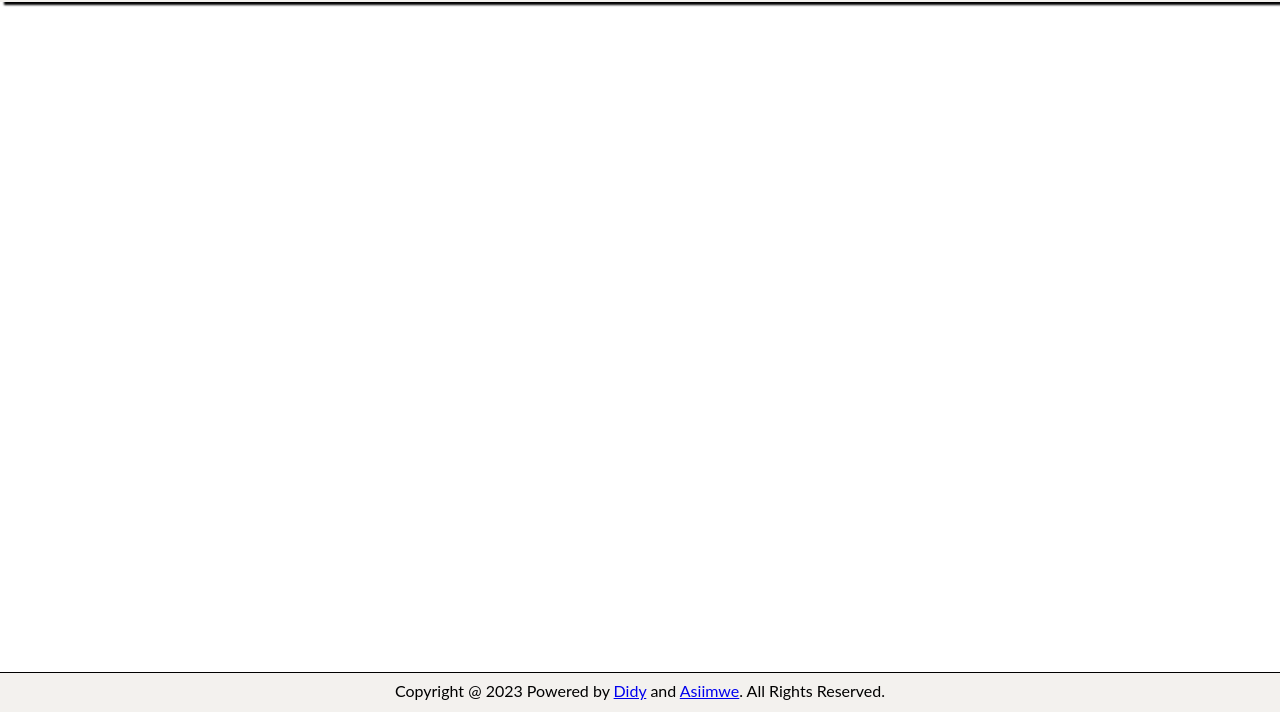
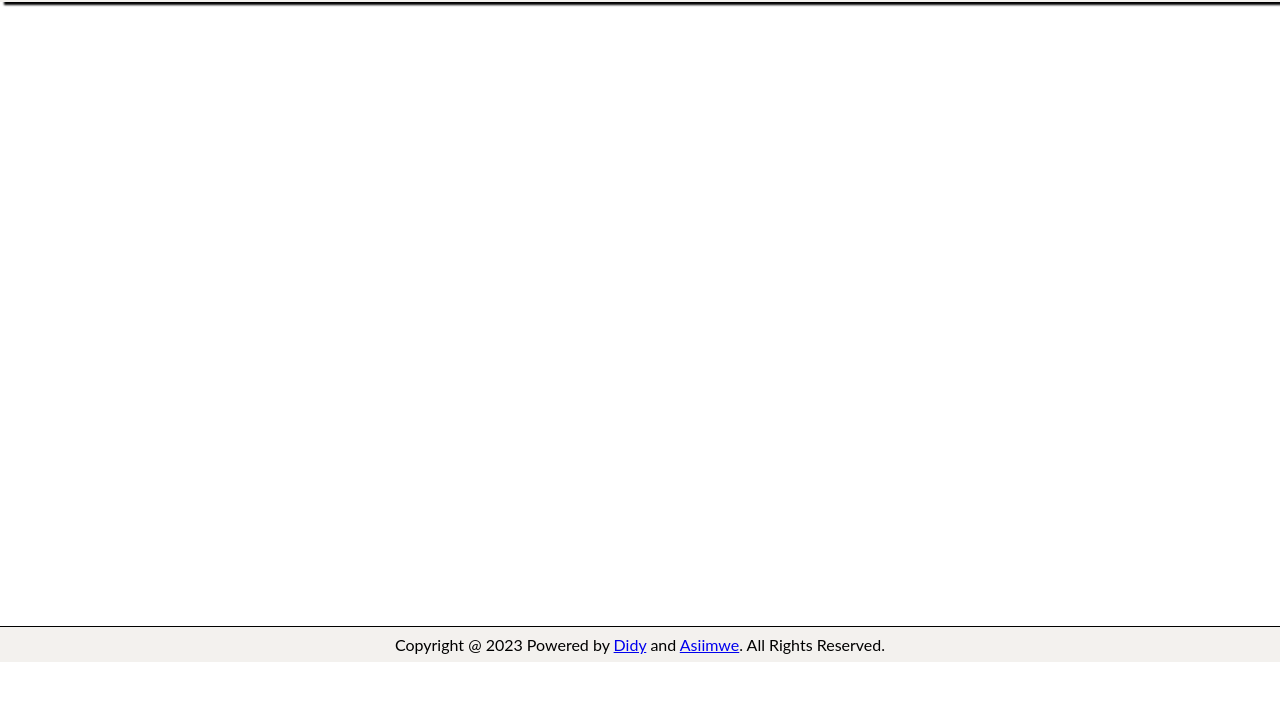
Before and after one commit to diarisdiakite/js-group-capstone, a website built with webpack: page src/index.html in a window 1280 px wide. Shown: the part 88-800 px from the top of the page. Built offline with nearby package versions, Linux system fonts and the light colour scheme; no server answers.

Commit message:
Update Readme. Remove footer fixed position.

```diff
--- a/src/assets/css/style.css
+++ b/src/assets/css/style.css
@@ -89,8 +89,8 @@ nav a:hover {
   Main page
 */
 main {
-  height: 70vh;
-  margin-top: 90px;
+  min-height: 70vh;
+  margin: 2rem 0;
 }
 
 .main-items {
@@ -137,7 +137,8 @@ img {
   height: 5%;
   text-align: center;
   background-color: var(--my-header-footer-bg-color);
-  position: fixed;
+
+  /* position: fixed; */
   bottom: 0;
   padding: 0.5rem;
 }
```
Also changed, not shown: README.md.
